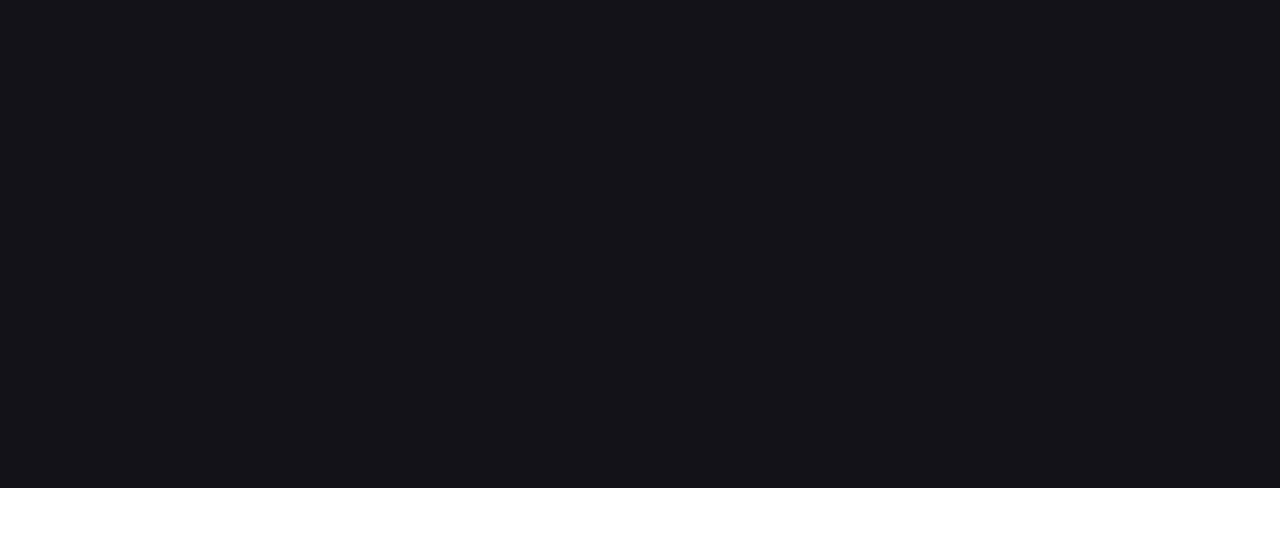
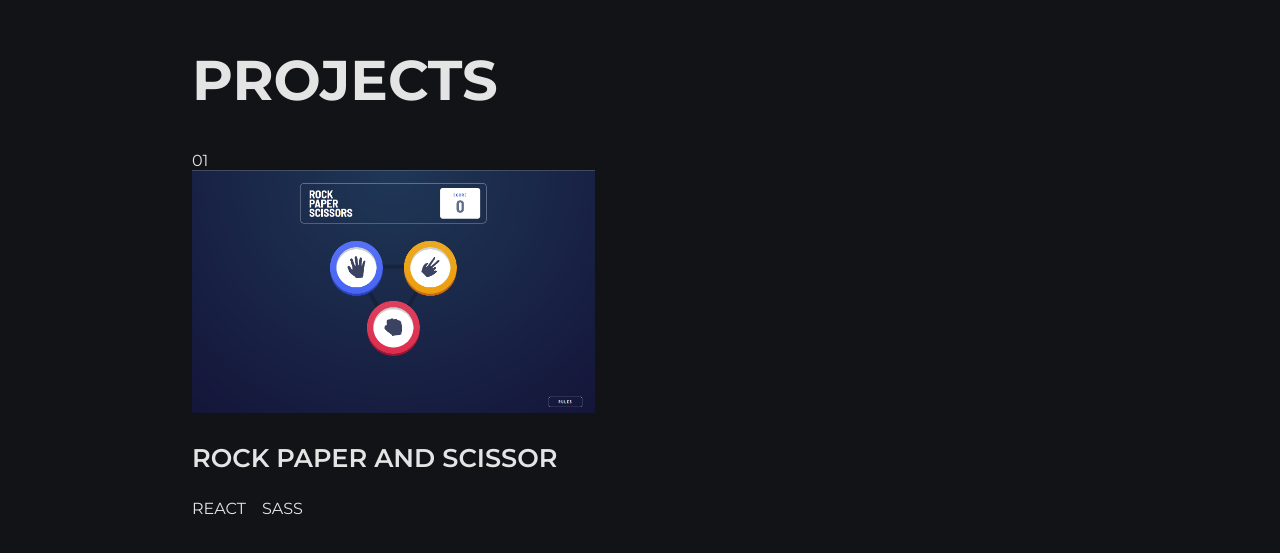
Before and after one commit to vishwa-akshat/portfolio, a React (Create React App) app: page / in a window 1280 px wide. Shown: the part 1887-2440 px from the top of the page. Before the commit the page ends 2375 px from the top, so only its background shows below. Built offline with nearby package versions, Linux system fonts and the light colour scheme.

Commit message:
feat: project section

```diff
--- a/package.json
+++ b/package.json
@@ -9,8 +9,8 @@
     "react": "^18.2.0",
     "react-dom": "^18.2.0",
     "react-scripts": "5.0.1",
-    "react-slick": "^0.29.0",
     "sass": "^1.55.0",
+    "slick-carousel": "^1.8.1",
     "web-vitals": "^2.1.4"
   },
   "scripts": {
--- a/src/App.js
+++ b/src/App.js
@@ -1,5 +1,6 @@
 import Navbar from "components/Navbar";
 import About from "components/About";
+import ProjectSection from "components/ProjectSection";
 
 import "./App.scss";
 
@@ -30,7 +31,7 @@ function App() {
         </div>
       </div>
       <About />
-      <div className="projects-section"></div>
+      <ProjectSection />
     </div>
   );
 }
--- a/src/App.scss
+++ b/src/App.scss
@@ -88,11 +88,6 @@
       }
     }
   }
-
-  .projects-section {
-    min-height: 100vh;
-    background-color: rgb(18, 19, 22);
-  }
 }
 
 @keyframes jump-up-down {
--- a/src/components/About/style.scss
+++ b/src/components/About/style.scss
@@ -1,6 +1,6 @@
 .about-section {
   box-sizing: border-box;
-  padding: 5rem 12rem;
+  padding: 10rem 12rem;
   background-color: rgb(18, 19, 22);
 
   .heading {
--- /dev/null
+++ b/src/components/ProjectSection/index.js
@@ -0,0 +1,44 @@
+import RockPaperAndScissorImg from "images/RockPaperAndScissor.png";
+
+import "./style.scss";
+
+function ProjectSection() {
+  const projects = [
+    {
+      id: "01",
+      name: "Rock Paper and Scissor",
+      img: RockPaperAndScissorImg,
+      stackArr: ["React", "sass"],
+    },
+  ];
+
+  return (
+    <div className="projects-section">
+      <h1 className="heading">Projects</h1>
+      <div className="projects-wrapper">
+        {projects.map((project, index) => {
+          return (
+            <div key={index} className="wrapper">
+              <div className="project-number">{project.id}</div>
+              <div className="project-img-wrapper">
+                <img
+                  src={project.img}
+                  className="project-img"
+                  alt={project.name}
+                />
+              </div>
+              <h3 className="name">{project.name}</h3>
+              <p className="stack-wrapper">
+                {project.stackArr.map((stack) => (
+                  <span className="stack">{stack}</span>
+                ))}
+              </p>
+            </div>
+          );
+        })}
+      </div>
+    </div>
+  );
+}
+
+export default ProjectSection;
--- /dev/null
+++ b/src/components/ProjectSection/style.scss
@@ -0,0 +1,42 @@
+.projects-section {
+  box-sizing: border-box;
+  width: 100%;
+  background-color: rgb(18, 19, 22);
+  padding: 10rem 12rem;
+
+  .heading {
+    font-family: "Montserrat", serif;
+    font-size: 3.5rem;
+    font-weight: 700;
+    text-transform: uppercase;
+  }
+  .projects-wrapper {
+    .wrapper {
+      width: 45%;
+      .project-img-wrapper {
+        width: 100%;
+        .project-img {
+          width: 100%;
+        }
+      }
+
+      .name {
+        text-transform: uppercase;
+        font-size: 1.6rem;
+        font-weight: 600;
+      }
+
+      .stack-wrapper {
+        text-transform: uppercase;
+        font-weight: 400;
+
+        .stack {
+          margin: 0 0.5rem;
+        }
+        .stack:first-child {
+          margin-left: 0;
+        }
+      }
+    }
+  }
+}
--- a/src/index.js
+++ b/src/index.js
@@ -3,6 +3,8 @@ import ReactDOM from "react-dom/client";
 import "./index.scss";
 import App from "./App";
 import reportWebVitals from "./reportWebVitals";
+import "slick-carousel/slick/slick.css";
+import "slick-carousel/slick/slick-theme.css";
 
 const root = ReactDOM.createRoot(document.getElementById("root"));
 root.render(
```
Also changed, not shown: src/images/RockPaperAndScissor.png (added), 1 other file (tests, documents, lock files or other folders).
